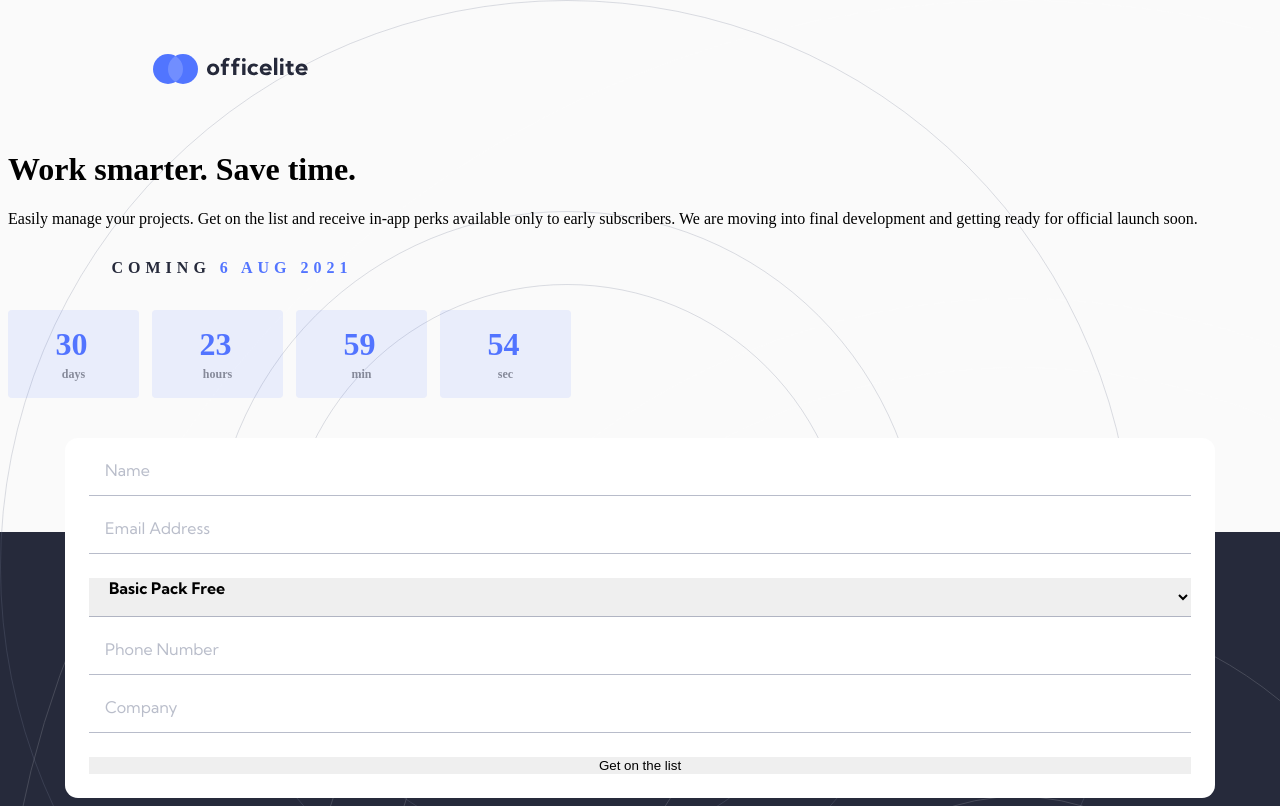
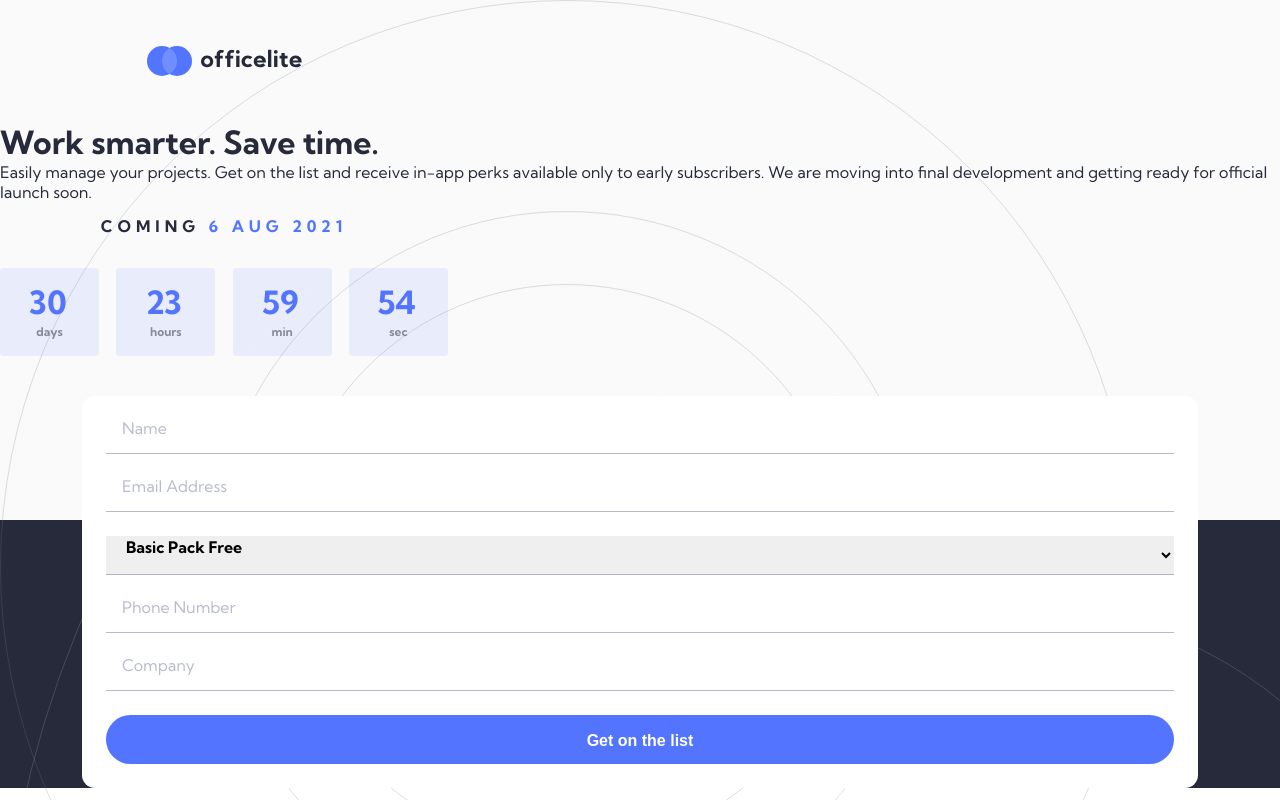
Before and after one commit to rngueco/officelite-coming-soon-site, a plain HTML site: page sign-up.html in a window 1280 px wide. Drawn offline with nearby package versions, Linux system fonts and the light colour scheme.

Commit message:
Add resets and defaults to variables partial

```diff
--- a/sass/abstract/_variables.scss
+++ b/sass/abstract/_variables.scss
@@ -9,3 +9,16 @@ $bluish-grey: hsl(227, 13%, 52%);
 $soft-red: hsl(0, 83%, 65%);
 
 $main-font: 'Kumbh Sans', sans-serif;
+
+body {
+    font-family: $main-font;
+    margin: 0;
+    padding: 0;
+    color: $bluish-black;
+}
+*, * *, *::after, *::before {
+    box-sizing: border-box;
+}
+h1, p {
+    margin: 0;
+}
--- a/sass/signup.scss
+++ b/sass/signup.scss
@@ -1,6 +1,7 @@
 @use "abstract/variables" as *;
 @use "component/countdown" as *;
 @use "component/subscription-form" as *;
+@use "component/buttons" as *;
 @use "layout/header" as *;
 @use "layout/background" as * with(
     $mobile-bg-breakpoint: 74%
--- a/sass/style.scss
+++ b/sass/style.scss
@@ -3,33 +3,6 @@
 @use "component/buttons" as *;
 @use "layout/header" as *;
 @use "layout/background" as *;
-
-body {
-    position: relative;
-
-    &.sign-up {
-        background: url("../assets/home/bg-pattern-header.svg"), url("../assets/home/bg-pattern-footer.svg"), linear-gradient(to bottom, #FAFAFA 74%, $bluish-black 74%, $bluish-black 150%);
-        background: {
-            size: 122vw, 320vw, 100vw;
-            position-x: center, center, center;
-            position-y: top -170px, bottom -110px, center;
-            repeat: no-repeat, no-repeat, repeat;
-        }
-    }
-
-    margin: 0;
-    padding: 0;
-    font: {
-        size: 1em;
-        family: $main-font;
-    }
-}
-*, * *, *::after, *::before {
-    box-sizing: border-box;
-}
-h1, p {
-    margin: 0;
-}
 
 main {
     width: 100%;
--- a/sign-up.html
+++ b/sign-up.html
@@ -10,13 +10,13 @@
 
   <title>Frontend Mentor | Officelite coming soon site</title>
 </head>
-<body class="sign-up">
+<body>
   <header>
     <img src="assets/shared/logo.svg" alt="Officelite" class="logo">
   </header>
-  <main id="app" class="sign-up">
+  <main id="app">
     <div>
-      <div class="introduction__content sign-up">
+      <div class="introduction__content">
         <h1>Work smarter. Save time.</h1>
         <p>Easily manage your projects. Get on the list and receive in-app perks available only to early subscribers. We are moving into final development and getting ready for official launch soon.</p>
       </div>
```
Also changed, not shown: css/signup.css, css/style.css, 2 other files.
